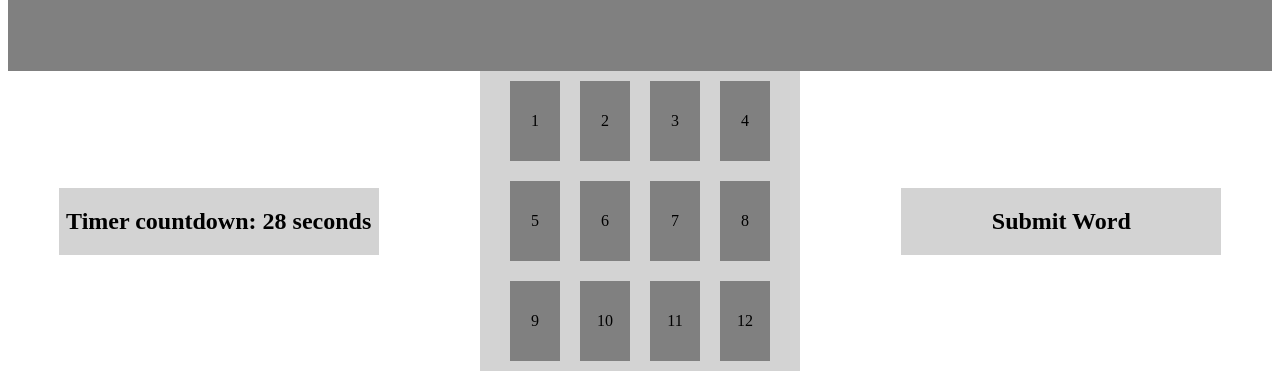
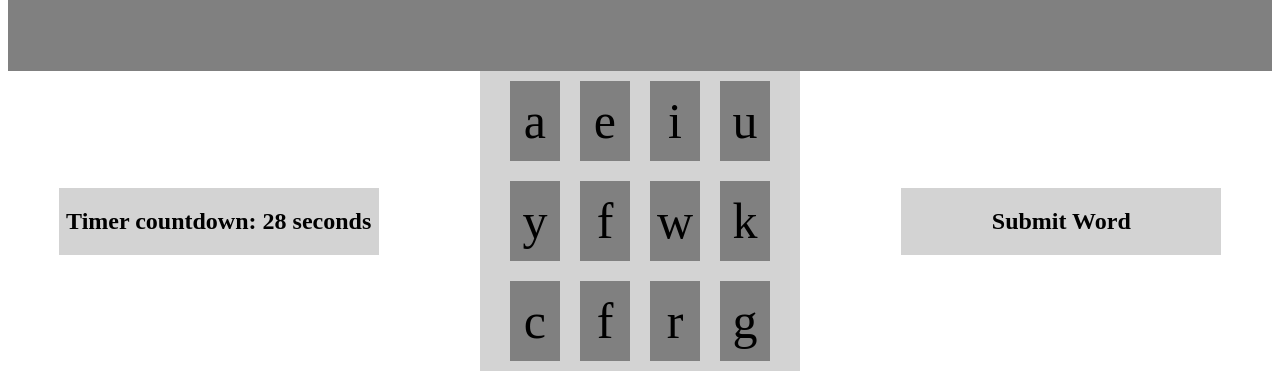
Before and after one commit to Ian-Blanshard/MP2-Word-Game, a plain HTML site: page index.html in a window 1280 px wide. Both pictures are taken after a click on the element "Start Game". Shown: the part 110-498 px from the top of the page. Drawn offline with Linux system fonts and the light colour scheme.

Commit message:
Added addLettersToTiles function

```diff
--- a/assets/scripts.js
+++ b/assets/scripts.js
@@ -3,13 +3,14 @@
 function startNewGame() {
     //start the countdown
     setTimeout(countdown, 1000);
+    //add letters to the tiles
+    addLettersToTiles();
 };
 
 
 //event listener for start game button
 let startButton = document.getElementById('startGame');
     startButton.addEventListener('click', startNewGame);
-
 
 //countdown function for players time to complete game
 function countdown() {
@@ -49,5 +50,20 @@ function generateLetters() {
     return letters;
 };
 
-
-console.log(generateLetters());
+//function to add the generated letters to the tiles on the page
+function addLettersToTiles() {
+    //assign tile elements to a variable
+    let tiles = document.getElementsByClassName('tile');7
+    //use generate letters function to create a variable containing 12 letters
+    let letters = generateLetters();
+    //use a loop to change the inner html of each tile to the letter
+    // a variale to use as a counter
+    let i = 0;
+    //for loop looping through all the tiles
+    for (let tile of tiles) {
+        //change the inner html to one of the letters in the letters array
+        tile.innerHTML = letters[i];
+        //increase the counter so that the loop adds a different letter
+        i++;
+    };
+};
--- a/assets/style.css
+++ b/assets/style.css
@@ -38,6 +38,7 @@
     height: 80px;
     background-color: grey;
     margin: 10px;
+    font-size: 50px;
 }
 
 ul {
```
